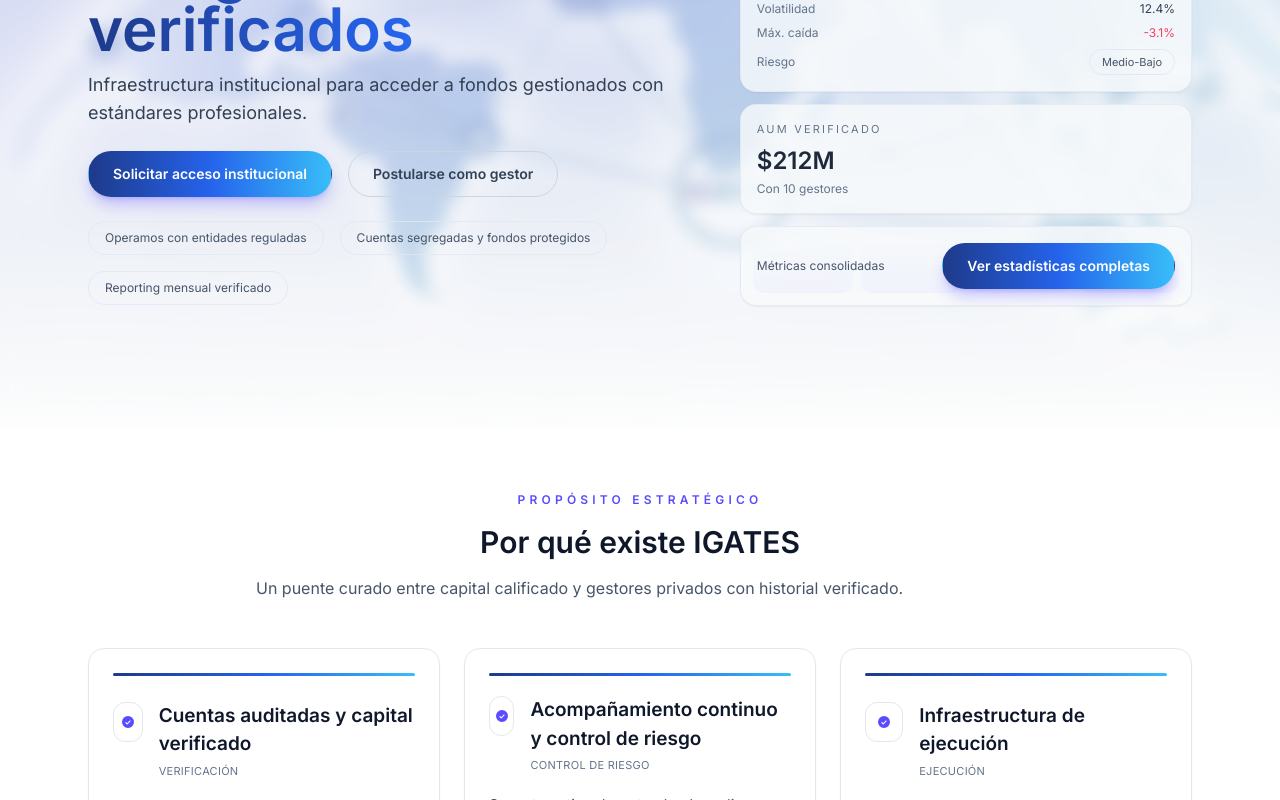
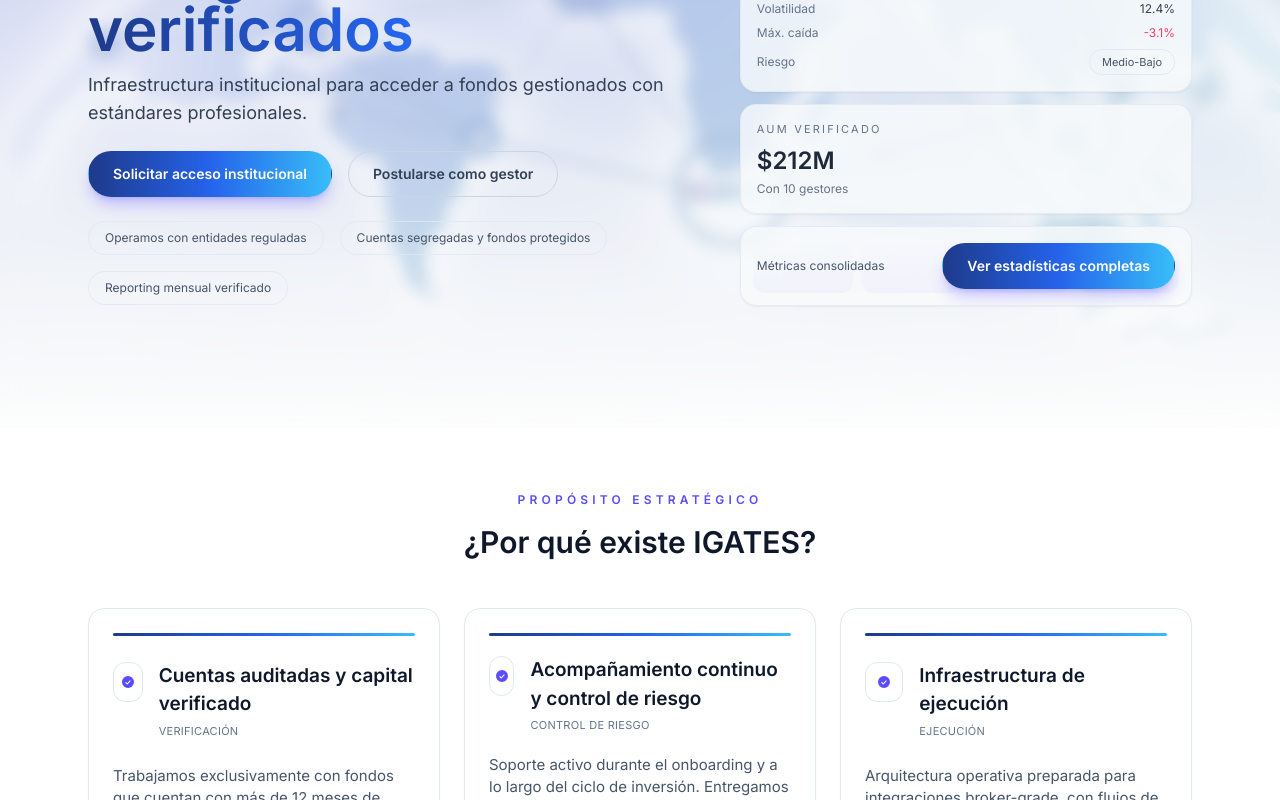
Before and after one commit to Juanherrera-123/Fund_Connect, a Next.js app: page / in a window 1280 px wide. Shown: the part 373-1173 px from the top of the page. Built offline with nearby package versions, Linux system fonts and the light colour scheme.

Commit message:
Update Why IGATES heading and remove lead

```diff
--- a/src/components/home/Why.tsx
+++ b/src/components/home/Why.tsx
@@ -52,11 +52,8 @@ export function Why() {
             Propósito Estratégico
           </p>
           <h2 className="text-3xl font-semibold text-slate-900" data-i18n="whyTitle">
-            Por qué existe IGATES
+            ¿Por qué existe IGATES?
           </h2>
-          <p className="text-base text-slate-600 text-justify" data-i18n="whyLead">
-            Un puente curado entre capital calificado y gestores privados con historial verificado.
-          </p>
         </div>
         <div className="mt-12 grid gap-6 lg:grid-cols-3">
           {purposeCards.map((card) => (
--- a/src/lib/igatesData.ts
+++ b/src/lib/igatesData.ts
@@ -44,7 +44,7 @@ export const translations = {
     heroMetricsLabel: "Consolidated metrics",
     heroMetricsCta: "View full statistics",
     whyEyebrow: "Strategic purpose",
-    whyTitle: "Why IGATES exists",
+    whyTitle: "Why IGATES exists?",
     whyLead: "A curated bridge between qualified capital and private managers with verified track records.",
     whyCard1Title: "Audited accounts and verified capital",
     whyCard1Body:
@@ -277,7 +277,7 @@ export const translations = {
     heroMetricsLabel: "Métricas consolidadas",
     heroMetricsCta: "Ver estadísticas completas",
     whyEyebrow: "Propósito estratégico",
-    whyTitle: "Por qué existe IGATES",
+    whyTitle: "¿Por qué existe IGATES?",
     whyLead: "Un puente curado entre capital calificado y gestores privados con historial verificado.",
     whyCard1Title: "Cuentas auditadas y capital verificado",
     whyCard1Body:
@@ -514,7 +514,7 @@ export const translations = {
     heroMetricsLabel: "Métricas consolidadas",
     heroMetricsCta: "Ver estatísticas completas",
     whyEyebrow: "Propósito estratégico",
-    whyTitle: "Por que a IGATES existe",
+    whyTitle: "Por que a IGATES existe?",
     whyLead: "Uma ponte curada entre capital qualificado e gestores privados com histórico verificado.",
     whyCard1Title: "Contas auditadas e capital verificado",
     whyCard1Body:
@@ -750,7 +750,7 @@ export const translations = {
     heroMetricsLabel: "Metriche consolidate",
     heroMetricsCta: "Vedi statistiche complete",
     whyEyebrow: "Scopo strategico",
-    whyTitle: "Perché esiste IGATES",
+    whyTitle: "Perché esiste IGATES?",
     whyLead: "Un ponte curato tra capitale qualificato e gestori privati con track record verificato.",
     whyCard1Title: "Conti auditati e capitale verificato",
     whyCard1Body:
@@ -985,7 +985,7 @@ export const translations = {
     heroMetricsLabel: "汇总指标",
     heroMetricsCta: "查看完整统计",
     whyEyebrow: "战略使命",
-    whyTitle: "IGATES 为什么存在",
+    whyTitle: "IGATES 为什么存在？",
     whyLead: "在合格资本与具备可验证业绩的私募管理人之间搭建精选桥梁。",
     whyCard1Title: "审计账户与已验证资本",
     whyCard1Body:
```
